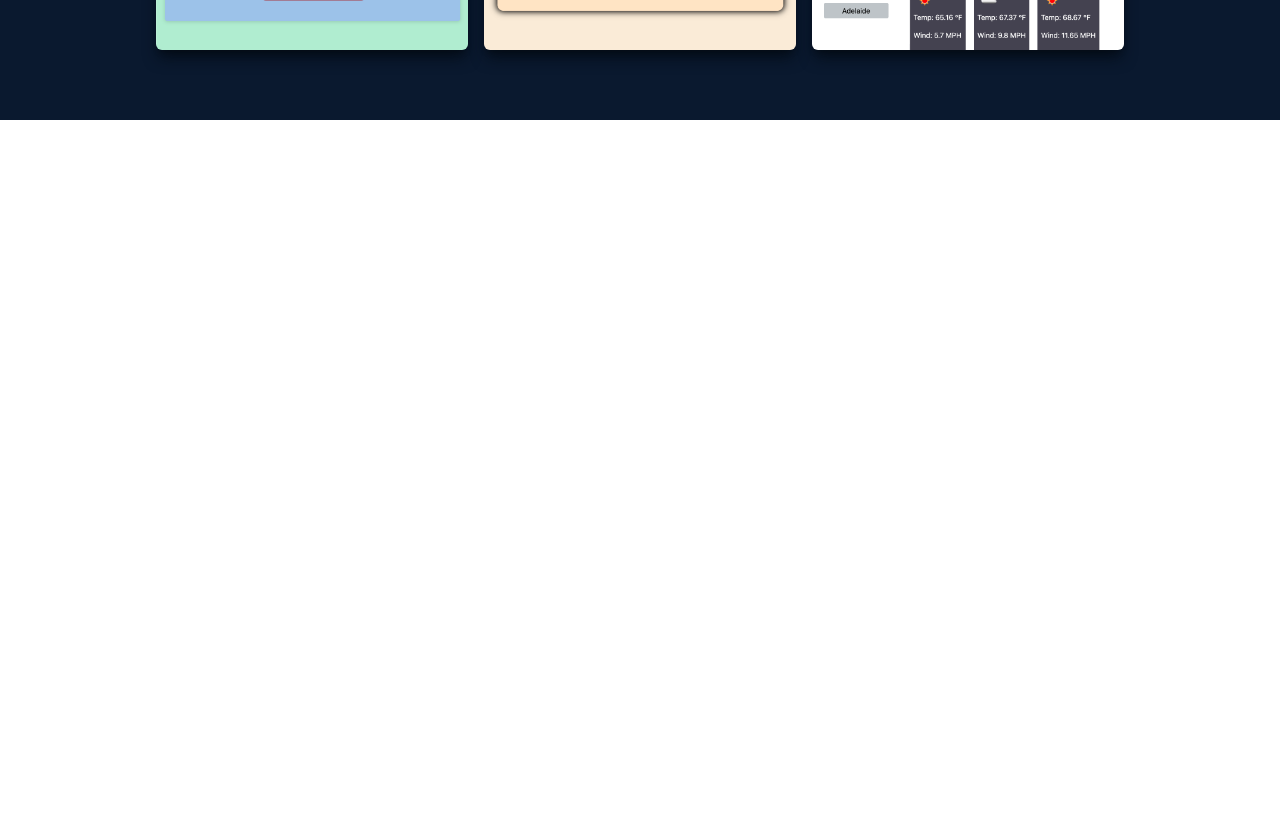
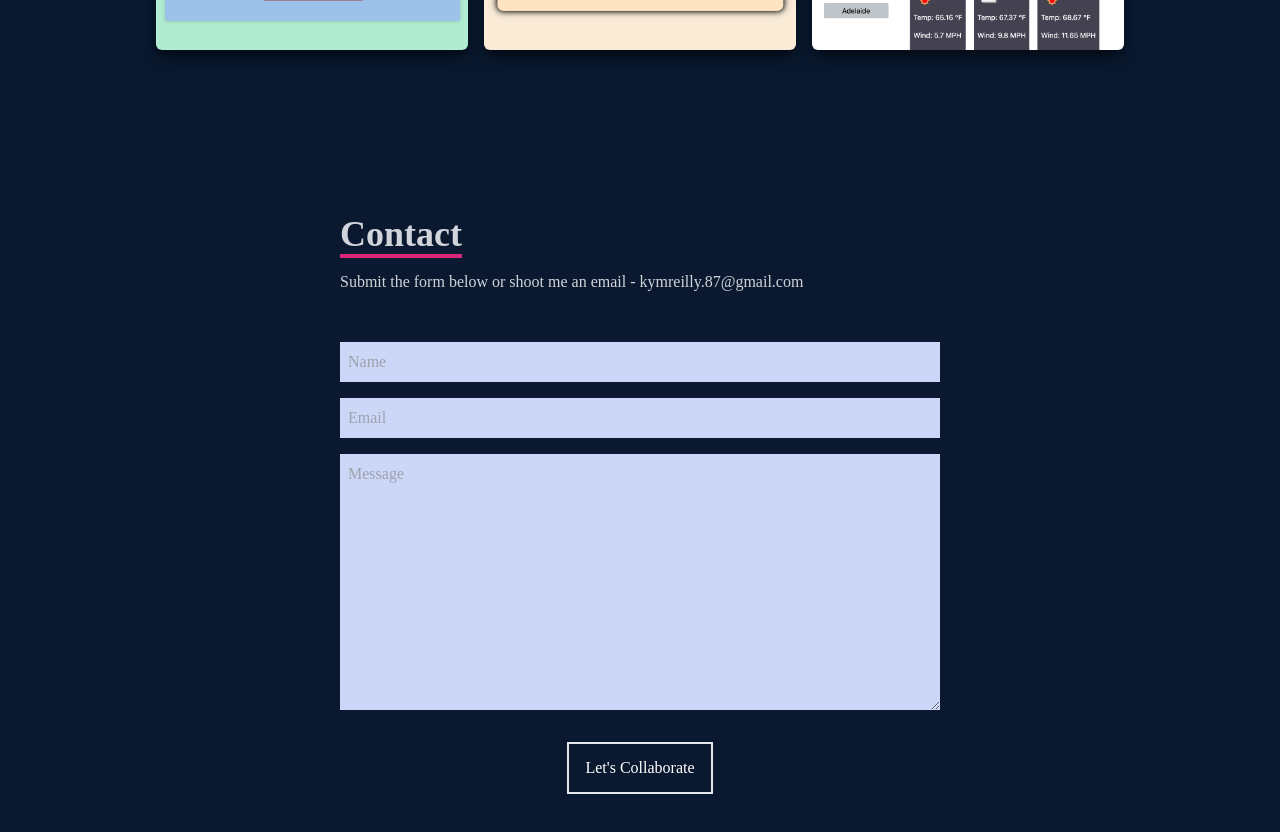
Before and after one commit to FryGit87/KJR-eact-Portfolio, a React (Create React App) app: page / in a window 1280 px wide. Shown: the part 3080-3912 px from the top of the page. Before the commit the page ends 3200 px from the top, so only its background shows below. Built offline with nearby package versions, Linux system fonts and the light colour scheme.

Commit message:
connected contact form with getform.io

```diff
--- a/package.json
+++ b/package.json
@@ -10,6 +10,7 @@
     "react-dom": "^18.2.0",
     "react-icons": "^4.4.0",
     "react-scripts": "5.0.1",
+    "react-scroll": "^1.8.7",
     "web-vitals": "^2.1.4"
   },
   "scripts": {
--- a/src/App.js
+++ b/src/App.js
@@ -1,4 +1,5 @@
 import About from './components/About'
+import Contact from './components/Contact'
 import Home from './components/Home'
 import Navbar from './components/Navbar'
 import Skills from './components/Skills'
@@ -12,6 +13,7 @@
       <About />
       <Skills />
       <Work />
+      <Contact />
     </div>
   )
 }
--- /dev/null
+++ b/src/components/Contact.jsx
@@ -0,0 +1,20 @@
+import React from 'react'
+
+const Contact = () => {
+  return (
+    <div name='contact' className='w-full h-screen bg-[#0a192f] flex justify-center items-center p-4'>
+        <form method='POST' action="https://getform.io/f/ec03594b-259b-462f-a371-4a5355f8de21" className='flex flex-col max-w-[600px] w-full'>
+            <div className='pb-8'>
+                <p className='text-4xl font-bold inline border-b-4 border-pink-600 text-gray-300'>Contact</p>
+                <p className='text-gray-300 py-4'>Submit the form below or shoot me an email - kymreilly.87@gmail.com</p>
+            </div>
+            <input className='bg-[#ccd6f6] p-2' type="text" placeholder='Name' name='name' />
+            <input className='my-4 p-2 bg-[#ccd6f6]' type="email" placeholder='Email' name='email' />
+            <textarea className='bg-[#ccd6f6] p-2' name="message" rows="10" placeholder='Message'></textarea>
+            <button className='text-white border-2 hover:bg-pink-600 hover:border-pink-600 px-4 py-3 my-8 mx-auto flex items-center'>Let's Collaborate</button>
+        </form>
+    </div>
+  )
+}
+
+export default Contact
--- a/src/components/Navbar.jsx
+++ b/src/components/Navbar.jsx
@@ -3,6 +3,7 @@
 import { HiOutlineMail } from 'react-icons/hi'
 import {BsFillPersonLinesFill} from 'react-icons/bs'
 import Logo from '../assets/logo.png'
+import { Link } from 'react-scroll';
 
 const Navbar = () => {
   const [nav, setNav] = useState(false)
```
Also changed, not shown: 1 other file (tests, documents, lock files or other folders).
